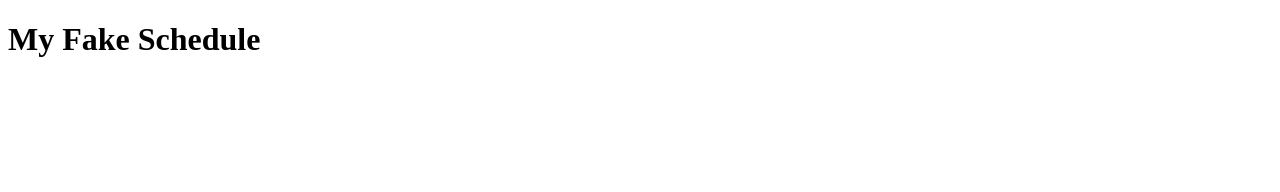
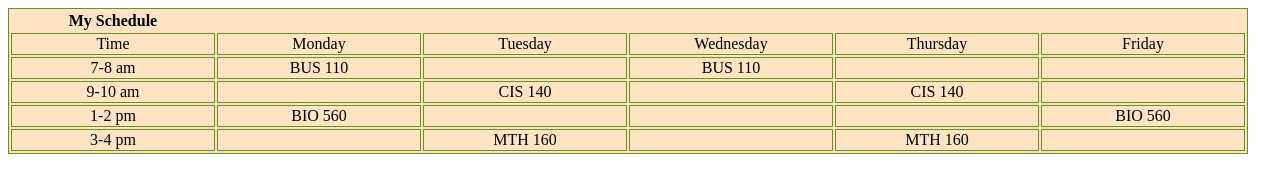
Before and after one commit to jb0230452/My-Schedule, a plain HTML site: page index.html in a window 1280 px wide. Drawn offline with Linux system fonts and the light colour scheme.

Commit message:
added table content

```diff
--- a/index.html
+++ b/index.html
@@ -1,33 +1,65 @@
 <!DOCTYPE html>
 <html lang="en">
+
 <head>
     <meta charset="UTF-8">
     <meta name="viewport" content="width=device-width, initial-scale=1.0">
     <title>Document</title>
+    <link rel="stylesheet" href="styles.css">
 </head>
+
 <body>
-    <h1>My Fake Schedule</h1>
+
     <table>
-        <th>
-            <td></td>
-        </th>
+        <tr>
+            <th>My Schedule</th>
+        </tr>
+        <tr>
+            <td>Time</td>
+            <td>Monday</td>
+            <td>Tuesday</td>
+            <td>Wednesday</td>
+            <td>Thursday</td>
+            <td>Friday</td>
+        </tr>
 
         <tr>
+            <td>7-8 am</td>
+            <td>BUS 110</td>
+            <td></td>
+            <td>BUS 110</td>
+            <td></td>
             <td></td>
         </tr>
 
         <tr>
+            <td>9-10 am</td>
+            <td></td>
+            <td>CIS 140</td>
+            <td></td>
+            <td>CIS 140</td>
             <td></td>
         </tr>
 
         <tr>
+            <td>1-2 pm</td>
+            <td>BIO 560</td>
             <td></td>
+            <td></td>
+            <td></td>
+            <td>BIO 560</td>
         </tr>
 
         <tr>
+            <td>3-4 pm</td>
+            <td></td>
+            <td>MTH 160</td>
+            <td></td>
+            <td>MTH 160</td>
             <td></td>
         </tr>
     </table>
 
 </body>
+
 </html>
--- a/styles.css
+++ b/styles.css
@@ -1,3 +1,10 @@
-h1{
-    color: red;
+
+table{
+    border: 1px double olivedrab;
+    background-color: bisque;
 }
+td{
+    border: 1px solid olivedrab;
+    width: 200px;
+    text-align: center;
+}
```
